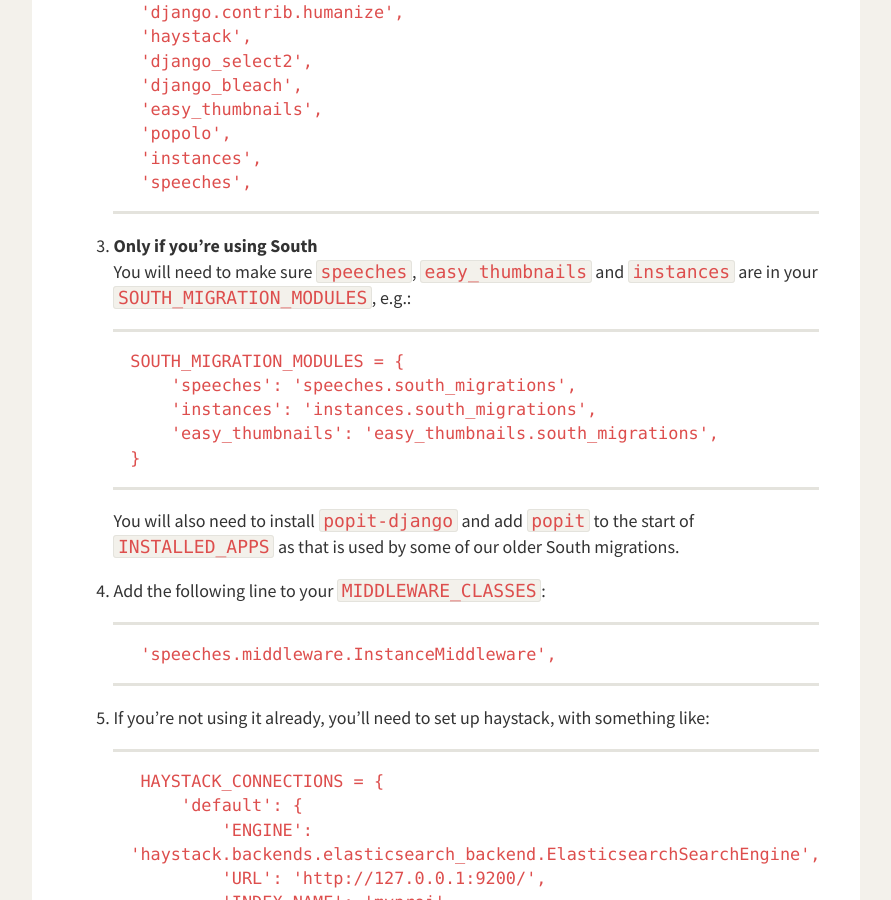
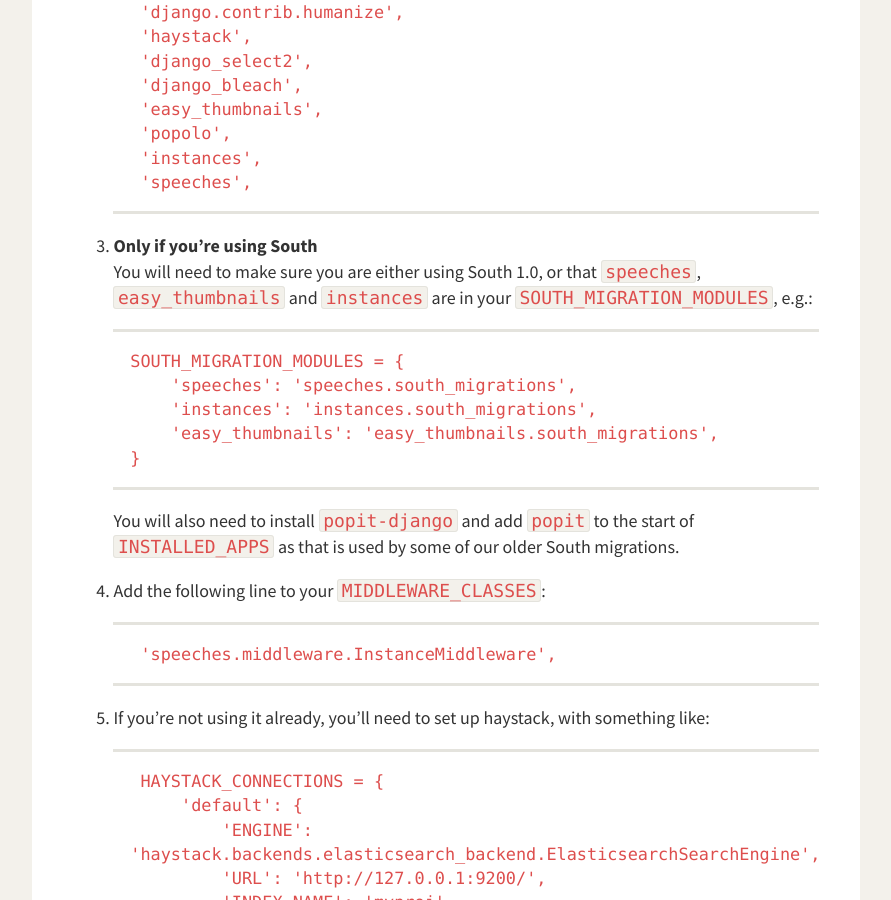
Before and after one commit to mysociety/sayit, a Jekyll site: the page built from install.md, in a window 1280 px wide and 900 px high, scrolled down 760 px. Shown: the whole window, without its empty margins (56-947 px from the left). Built offline with Jekyll 4.4.1, drawn with Linux system fonts in a browser that asks for light colours.

Commit message:
Note configuration not needed if using South 1.0.

```diff
--- a/install.md
+++ b/install.md
@@ -38,8 +38,9 @@ pip:
         'speeches',
 
 1.  **Only if you're using South**
-    You will need to make sure `speeches`, `easy_thumbnails` and `instances`
-    are in your `SOUTH_MIGRATION_MODULES`, e.g.:
+    You will need to make sure you are either using South 1.0, or that
+    `speeches`, `easy_thumbnails` and `instances` are in your
+    `SOUTH_MIGRATION_MODULES`, e.g.:
 
         SOUTH_MIGRATION_MODULES = {
             'speeches': 'speeches.south_migrations',
```
